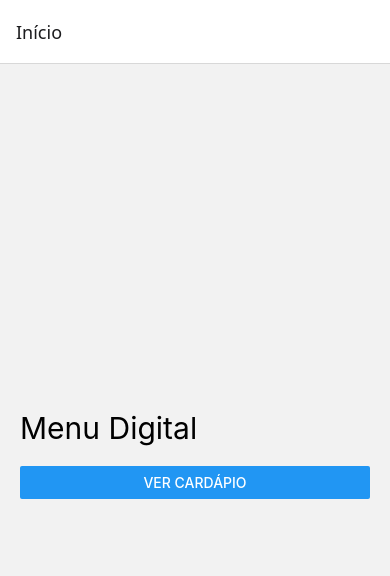
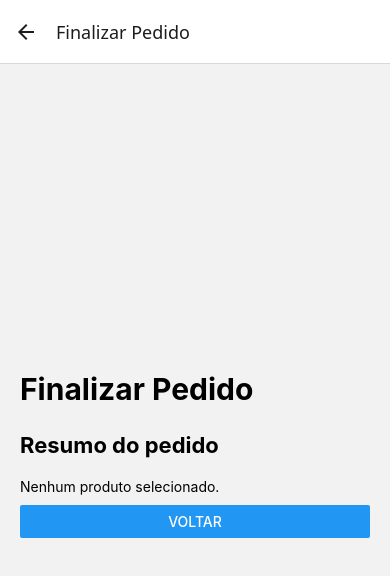
Before and after one commit to marcelloamj12/pastelaria-app, a React Native app: screen /Finalizacao in a window 390 px wide. Shown: the top 576 px of the page. Built offline with nearby package versions, Linux system fonts and the light colour scheme.

Commit message:
feat: adiciona finalizacao e confirmacao do pedido

```diff
--- a/src/navigation/AppNavigator.js
+++ b/src/navigation/AppNavigator.js
@@ -5,6 +5,7 @@ import HomeScreen from '../screens/HomeScreen';
 import CardapioScreen from '../screens/CardapioScreen';
 import ProdutoScreen from '../screens/ProdutoScreen';
 import CarrinhoScreen from '../screens/CarrinhoScreen';
+import FinalizacaoScreen from '../screens/FinalizacaoScreen';
 
 const Stack = createNativeStackNavigator();
 
@@ -35,6 +36,11 @@ export default function AppNavigator() {
   component={CarrinhoScreen}
   options={{ title: 'Carrinho' }}
 />
+       <Stack.Screen
+  name="Finalizacao"
+  component={FinalizacaoScreen}
+  options={{ title: 'Finalizar Pedido' }}
+/>
 
 
 
--- /dev/null
+++ b/src/screens/FinalizacaoScreen.js
@@ -0,0 +1,109 @@
+import React from 'react';
+import {
+  View,
+  Text,
+  Button,
+  StyleSheet,
+  Alert
+} from 'react-native';
+
+export default function FinalizacaoScreen({ route, navigation }) {
+
+  const produto = route.params?.produto;
+  const quantidade = route.params?.quantidade;
+  const total = route.params?.total;
+
+  function confirmarPedido() {
+
+    Alert.alert(
+      'Pedido realizado!',
+      'Seu pedido foi realizado com sucesso.'
+    );
+
+    navigation.popToTop();
+  }
+
+  return (
+    <View style={styles.container}>
+
+      <Text style={styles.titulo}>
+        Finalizar Pedido
+      </Text>
+
+      <Text style={styles.subtitulo}>
+        Resumo do pedido
+      </Text>
+
+      {produto ? (
+        <>
+          <Text style={styles.nome}>
+            {produto.nome}
+          </Text>
+
+          <Text>
+            Quantidade: {quantidade}
+          </Text>
+
+          <Text style={styles.total}>
+            Total: R$ {total.toFixed(2)}
+          </Text>
+
+          <Button
+            title="Confirmar Pedido"
+            onPress={confirmarPedido}
+          />
+
+        </>
+      ) : (
+        <Text>Nenhum produto selecionado.</Text>
+      )}
+
+      <View style={styles.espaco}>
+        <Button
+          title="Voltar"
+          onPress={() => navigation.goBack()}
+        />
+      </View>
+
+    </View>
+  );
+}
+
+const styles = StyleSheet.create({
+
+  container: {
+    flex: 1,
+    justifyContent: 'center',
+    padding: 20,
+  },
+
+  titulo: {
+    fontSize: 30,
+    fontWeight: 'bold',
+    marginBottom: 25,
+  },
+
+  subtitulo: {
+    fontSize: 22,
+    fontWeight: 'bold',
+    marginBottom: 20,
+  },
+
+  nome: {
+    fontSize: 20,
+    fontWeight: 'bold',
+    marginBottom: 10,
+  },
+
+  total: {
+    fontSize: 22,
+    fontWeight: 'bold',
+    marginTop: 15,
+    marginBottom: 20,
+  },
+
+  espaco: {
+    marginTop: 10,
+  },
+
+});
```
